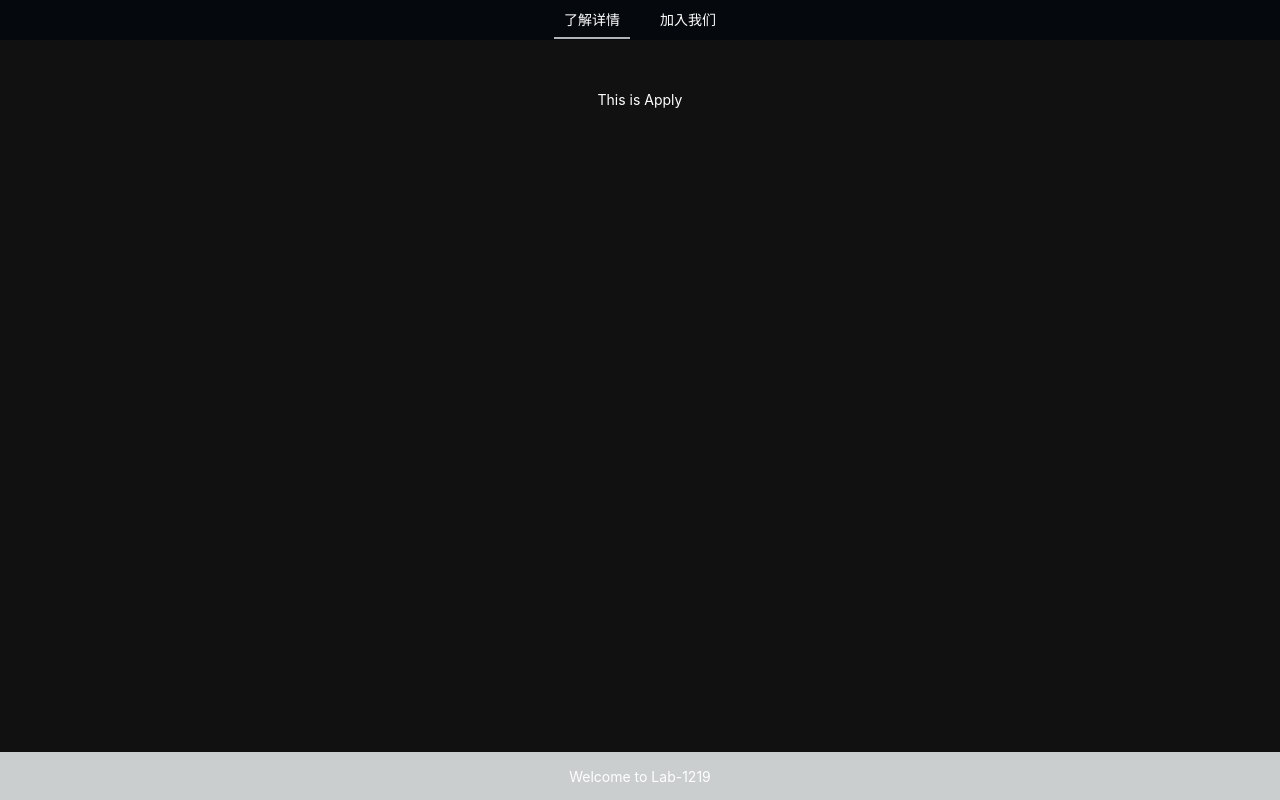
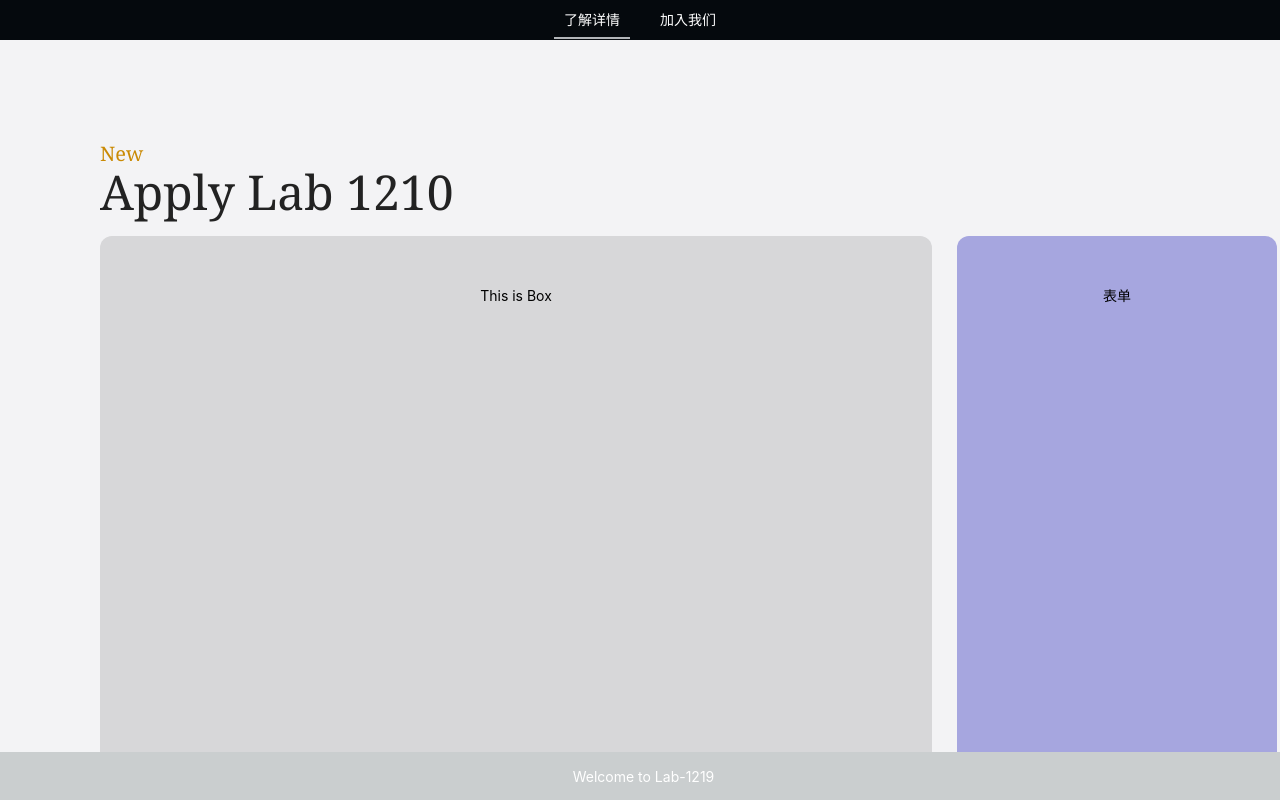
Before and after one commit to yangCode-res/React-lab1219, a React (Vite) app: page /app/apply in a window 1280 px wide. Built offline with nearby package versions, Linux system fonts and the light colour scheme; what antd-style would draw is missing.

Commit message:
applyPage

```diff
--- a/package.json
+++ b/package.json
@@ -16,7 +16,9 @@
     "history": "^5.3.0",
     "react": "^18.3.1",
     "react-dom": "^18.3.1",
-    "react-router-dom": "^6.28.0"
+    "react-redux": "^9.2.0",
+    "react-router-dom": "^6.28.0",
+    "redux": "^5.0.1"
   },
   "devDependencies": {
     "@eslint/js": "^9.13.0",
--- a/src/layout/Header.tsx
+++ b/src/layout/Header.tsx
@@ -1,9 +1,19 @@
-import React, { useState } from "react";
+import React, { useState, useEffect } from "react";
+import { useDispatch, useSelector } from "react-redux";
 import './Header.css';
-
+import {AppState} from '../store'
+import { SET_CURRENT_ACTIVATE } from "../store";
+import { Link } from 'react-router-dom';
 const Header: React.FC = () => {
-  const [currentActivate, setCurrentActivate] = useState<number>(0);
+  const currentActivate=useSelector((state:AppState)=>state.currentActivate)
+  const dispatch=useDispatch()
   const [overlay, setOverlay] = useState<boolean>(false);
+  const handleClick = (index: number) => {
+    dispatch({type:SET_CURRENT_ACTIVATE,payload:index})
+  };
+  useEffect(() => {
+    console.log(currentActivate);  // 这里会在 currentActivate 更新后打印新的值
+  }, [currentActivate]);  // 依赖于 currentActivate 状态
   const navItems = [
     {
       name:"了解详情",
@@ -17,21 +27,25 @@ const Header: React.FC = () => {
   ];
 
   return (
+
     <header className="apple-header">
       <div className="apple-header-container">
         <nav className="apple-nav">
           {navItems.map((item, index) => (
-            <a
+            <Link
               key={index}
-              href={item.href}
+              to={item.href}
               className={`nav-item ${currentActivate === index ? 'currentActive' : ''}`}
               onMouseEnter={() => {
                 setOverlay(true);
               }}
-              onMouseDown={() => setCurrentActivate(index)}
+              onClick={()=>{
+                handleClick(index)
+                console.log('this is index',index);
+              }}
             >
               {item.name}
-            </a>
+            </Link>
           ))}
         </nav>
       </div>
--- /dev/null
+++ b/src/page/Apply/apply.css
@@ -0,0 +1,20 @@
+.ApplyContainer{
+    background-color: rgb(243, 243, 245);
+    height: 100%;
+    padding: 100px 10px 10px 100px;
+}
+.ApplyShowBox{
+    margin-top: 20px;
+    width: 65vw;
+    height: 600px;
+    color:black;
+    background-color: rgb(215, 215, 217);
+}
+.formItem{
+    margin-top: 20px;
+    margin-left: 25px;
+    height: 600px;
+    color:black;
+    background-color:rgb(166, 166, 223);
+    width: 25vw;
+}
--- a/src/page/Apply/apply.tsx
+++ b/src/page/Apply/apply.tsx
@@ -1,8 +1,21 @@
 import React from "react";
+import "./apply.css"
 const Apply:React.FC=()=>{
     return(
-        <div>
-            This is Apply
+        <div className="ApplyContainer">
+            <div className="flex  flex-col items-start">
+                <div className="text-xl text-yellow-600 font-serif">New</div>
+                <div className="text-5xl text-dark-400 font-serif">Apply Lab 1210</div>
+            </div>
+            <div className="secondLayer flex flex-row">
+            <div className="ApplyShowBox rounded-xl">
+                This is Box
+            </div>
+            <div className="formItem rounded-xl">
+                表单
+            </div>
+            </div>
+
         </div>
     )
 }
--- /dev/null
+++ b/src/store/index.ts
@@ -0,0 +1,41 @@
+// store/index.ts
+
+import { createStore } from 'redux';
+
+// 定义初始状态的类型
+export interface AppState {
+  currentActivate: number;
+}
+
+// 定义初始状态
+const initialState: AppState = {
+  currentActivate: 0,
+};
+
+// 定义 action 类型
+const SET_CURRENT_ACTIVATE = 'SET_CURRENT_ACTIVATE';
+
+interface SetCurrentActivateAction {
+  type: typeof SET_CURRENT_ACTIVATE;
+  payload: number;
+}
+
+// 定义 reducer 函数
+type AppAction = SetCurrentActivateAction;
+
+const appReducer = (state = initialState, action: AppAction): AppState => {
+  switch (action.type) {
+    case SET_CURRENT_ACTIVATE:
+      return {
+        ...state,
+        currentActivate: action.payload,
+      };
+    default:
+      return state;
+  }
+};
+
+// 创建 Redux store
+const store = createStore(appReducer);
+
+export { store, SET_CURRENT_ACTIVATE };
```
Also changed, not shown: src/main.tsx (+6 -2 lines), 1 other file (tests, documents, lock files or other folders).
